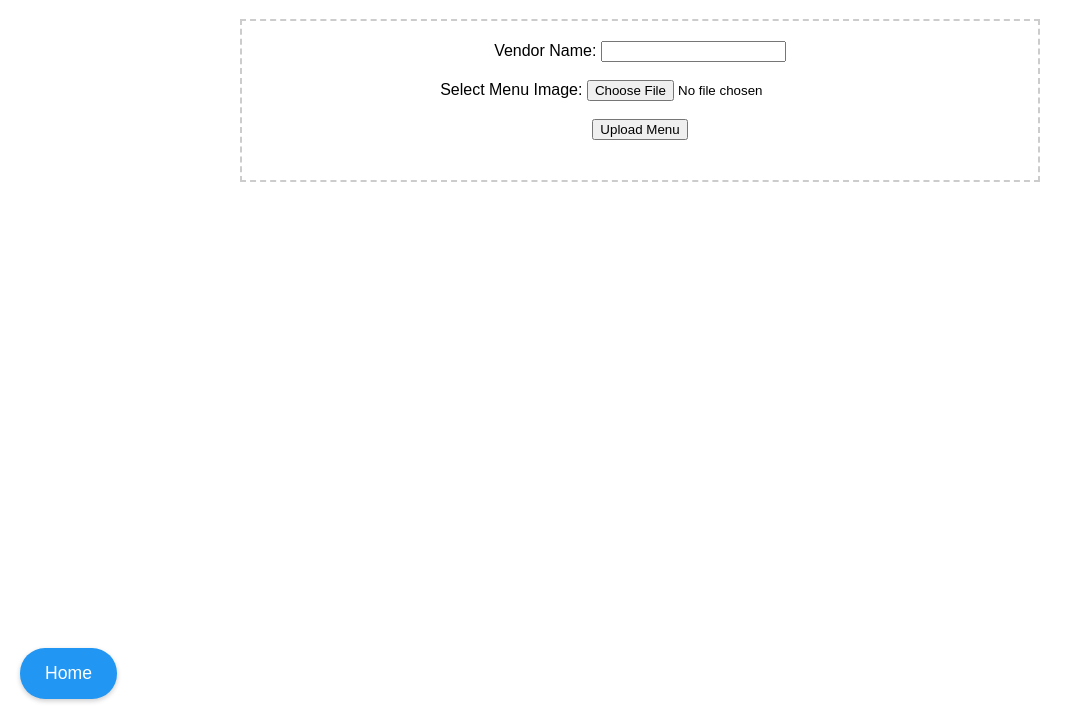
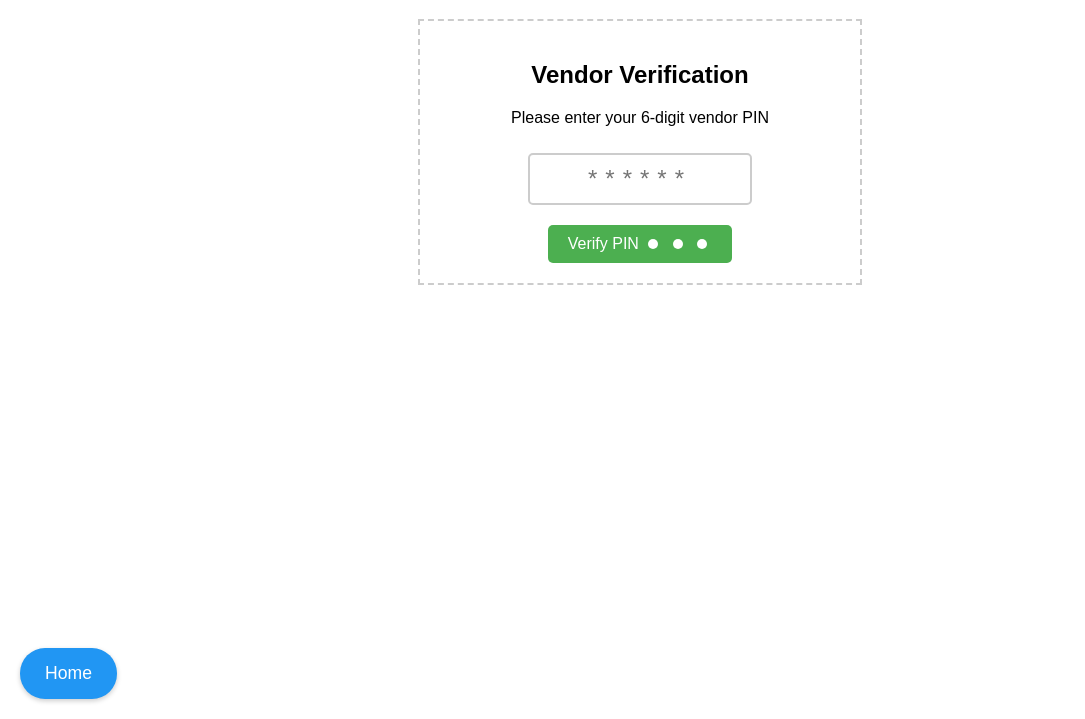
Before and after one commit to VijayGit-Hub/menu-upload-system, a website: page public/index.html in a window 1280 px wide. Shown: the part 81-800 px from the top of the page, without its empty margins (0-1085 px from the left). Drawn offline with Linux system fonts and the light colour scheme.

Commit message:
authorized vendors

```diff
--- a/public/index.html
+++ b/public/index.html
@@ -16,6 +16,7 @@
             padding: 20px;
             text-align: center;
             margin-top: 20px;
+            display: none;
         }
         .preview {
             max-width: 300px;
@@ -58,11 +59,83 @@
                 font-size: 1em;
             }
         }
+        .pin-form {
+            border: 2px dashed #ccc;
+            padding: 20px;
+            text-align: center;
+            margin-top: 20px;
+            max-width: 400px;
+            margin-left: auto;
+            margin-right: auto;
+        }
+        .pin-input {
+            font-size: 24px;
+            letter-spacing: 8px;
+            padding: 10px;
+            width: 200px;
+            text-align: center;
+            margin: 10px 0;
+            border: 2px solid #ccc;
+            border-radius: 5px;
+        }
+        .verify-button {
+            padding: 10px 20px;
+            background-color: #4CAF50;
+            color: white;
+            border: none;
+            border-radius: 5px;
+            cursor: pointer;
+            font-size: 16px;
+            margin-top: 10px;
+        }
+        .verify-button:hover {
+            background-color: #45a049;
+        }
+        .pin-error {
+            color: red;
+            margin-top: 10px;
+            display: none;
+        }
+        .loader-dot {
+            display: none;
+            width: 10px;
+            height: 10px;
+            margin: 0 5px;
+            background-color: white;
+            border-radius: 50%;
+            display: inline-block;
+            animation: bounce 0.5s infinite alternate;
+        }
+        @keyframes bounce {
+            to { transform: translateY(-5px); }
+        }
     </style>
 </head>
 <body>
     <h1>Menu Upload Portal</h1>
-    <div class="upload-form">
+
+    <div class="pin-form" id="pinForm">
+        <h2>Vendor Verification</h2>
+        <p>Please enter your 6-digit vendor PIN</p>
+        <input type="text"
+               class="pin-input"
+               id="pinInput"
+               maxlength="6"
+               pattern="\d*"
+               inputmode="numeric"
+               placeholder="******">
+        <div>
+            <button class="verify-button" id="verifyButton" onclick="verifyPin()">
+                <span>Verify PIN</span>
+                <span class="loader-dot"></span>
+                <span class="loader-dot"></span>
+                <span class="loader-dot"></span>
+            </button>
+        </div>
+        <div class="pin-error" id="pinError"></div>
+    </div>
+
+    <div class="upload-form" id="uploadForm">
         <form id="uploadForm">
             <div>
                 <label for="vendorName">Vendor Name:</label>
@@ -88,7 +161,7 @@
     </button>
 
     <script>
-        const form = document.getElementById('uploadForm');
+        const uploadFormElement = document.getElementById('uploadForm').querySelector('form');
         const imageInput = document.getElementById('menuImage');
         const imagePreview = document.getElementById('imagePreview');
         const successMessage = document.getElementById('successMessage');
@@ -106,7 +179,7 @@
             }
         });
 
-        form.addEventListener('submit', async (e) => {
+        uploadFormElement.addEventListener('submit', async (e) => {
             e.preventDefault();
 
             const formData = new FormData();
@@ -118,24 +191,74 @@
                     method: 'POST',
                     body: formData
                 });
+
+                if (!response.ok) {
+                    throw new Error('Network response was not ok');
+                }
+
                 const data = await response.json();
 
                 if (data.success) {
                     successMessage.style.display = 'block';
                     errorMessage.style.display = 'none';
-                    form.reset();
+                    uploadFormElement.reset();
                     imagePreview.style.display = 'none';
                 } else {
-                    errorMessage.textContent = data.error;
+                    errorMessage.textContent = data.error || 'Upload failed. Please try again.';
                     errorMessage.style.display = 'block';
                     successMessage.style.display = 'none';
                 }
             } catch (error) {
+                console.error('Upload error:', error);
                 errorMessage.textContent = 'Upload failed. Please try again.';
                 errorMessage.style.display = 'block';
                 successMessage.style.display = 'none';
             }
         });
+
+        async function verifyPin() {
+            const pinInput = document.getElementById('pinInput');
+            const pinError = document.getElementById('pinError');
+            const verifyButton = document.getElementById('verifyButton');
+            const uploadFormDiv = document.getElementById('uploadForm');
+            const pinFormDiv = document.getElementById('pinForm');
+            const dots = document.querySelectorAll('.loader-dot');
+
+            verifyButton.disabled = true;
+            dots.forEach(dot => dot.style.display = 'inline-block');
+            pinError.style.display = 'none';
+
+            try {
+                const response = await fetch('/verify-pin', {
+                    method: 'POST',
+                    headers: {
+                        'Content-Type': 'application/json',
+                    },
+                    body: JSON.stringify({ pin: pinInput.value })
+                });
+
+                const data = await response.json();
+
+                if (data.success) {
+                    pinFormDiv.style.display = 'none';
+                    uploadFormDiv.style.display = 'block';
+                } else {
+                    pinError.textContent = 'Invalid PIN. Please try again.';
+                    pinError.style.display = 'block';
+                    pinInput.value = '';
+                }
+            } catch (error) {
+                pinError.textContent = 'Error verifying PIN. Please try again.';
+                pinError.style.display = 'block';
+            } finally {
+                verifyButton.disabled = false;
+                dots.forEach(dot => dot.style.display = 'none');
+            }
+        }
+
+        document.getElementById('pinInput').addEventListener('input', function(e) {
+            this.value = this.value.replace(/[^0-9]/g, '').slice(0, 6);
+        });
     </script>
 </body>
 </html>
```
Also changed, not shown: server.js (+65 -2 lines).
